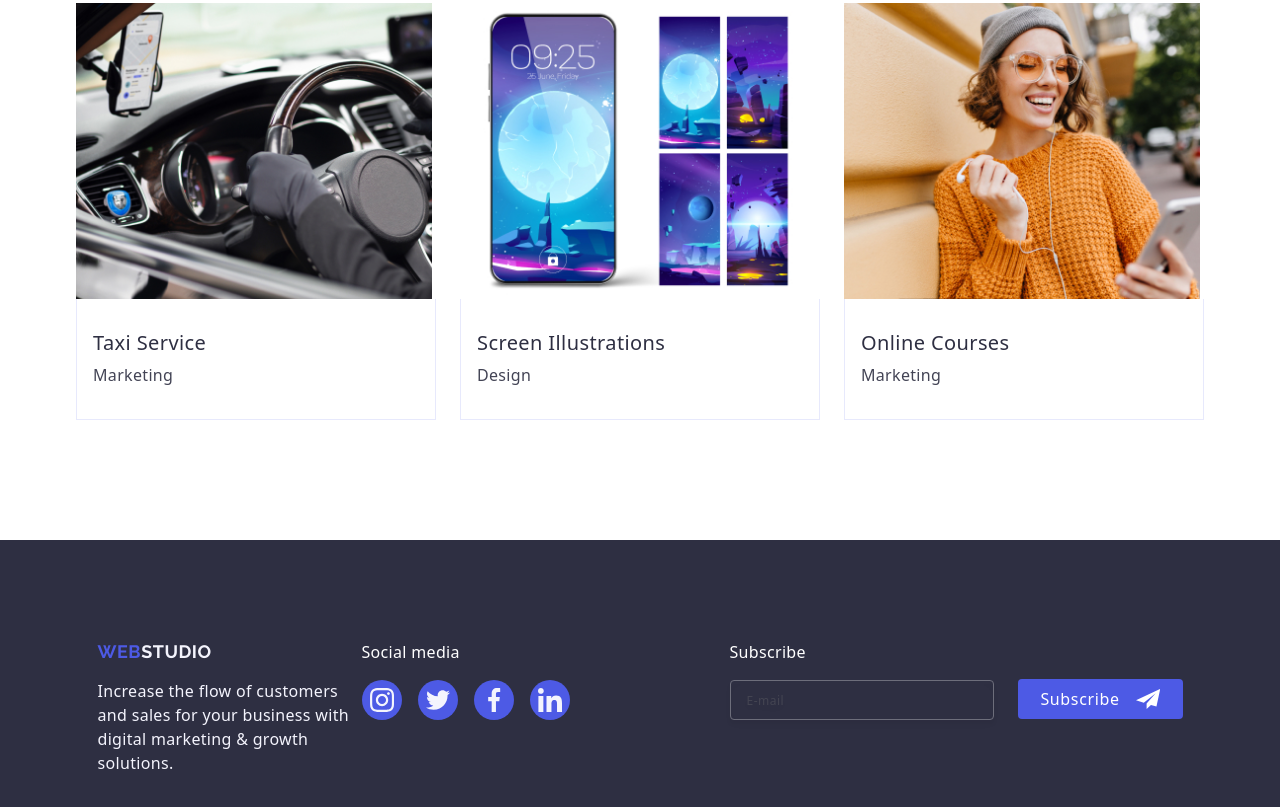
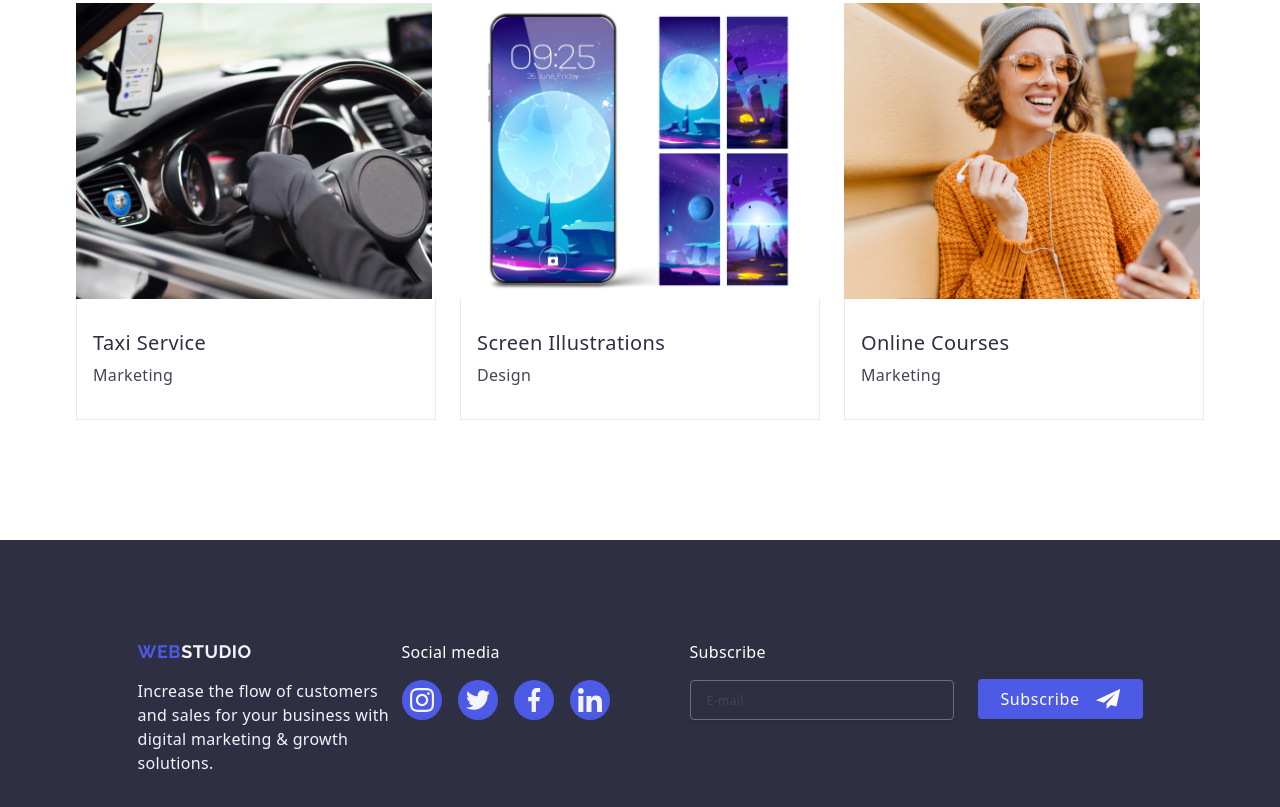
Before and after one commit to Solomiia28/goit-markup-hw-06, a plain HTML site: page index.html in a window 1280 px wide. Shown: the part 2693-3500 px from the top of the page. Drawn offline with nearby package versions, Linux system fonts and the light colour scheme.

Commit message:
corrective footer in mobil tab and decstop

```diff
--- a/css/media.css
+++ b/css/media.css
@@ -280,7 +280,7 @@ screen and (min-resolution: 2dppx) and (min-width: 1200px) {
     max-width: 264px;
 }
 .p-subscribe-footer{
-    padding-left: 80px;
+
 
 }
 .container-social-media{
@@ -293,9 +293,9 @@ screen and (min-resolution: 2dppx) and (min-width: 1200px) {
     align-items:baseline;
     flex-direction: row;
     gap: 24px;
+    margin: 0;
 }
 .footer-email{
-    padding-left: 80px;
     padding-top: 16px;
 
 }
--- a/css/styles.css
+++ b/css/styles.css
@@ -553,7 +553,7 @@ background-color: var(--c-background-light);
         align-items: center;
         justify-content: center;
         margin-top: 72px;
-        margin-bottom: 16px;
+
 }
 .p-social-media{
     font-weight: 500;
@@ -614,7 +614,7 @@ background-color: var(--c-background-light);
     align-items: center;
     justify-content: center;
     gap: 16px;
-
+margin-top: 16px;
 }
 .footer-email{
    /* padding-left: 80px;*/
```
